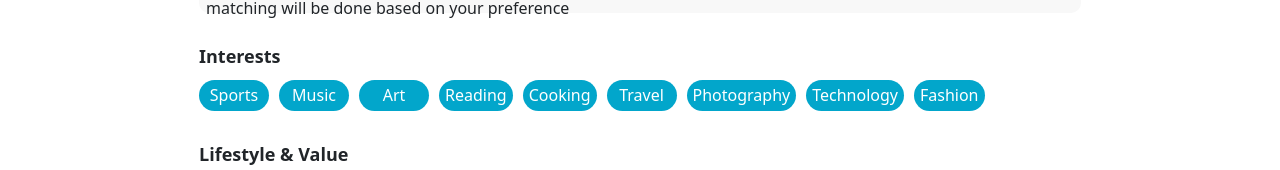
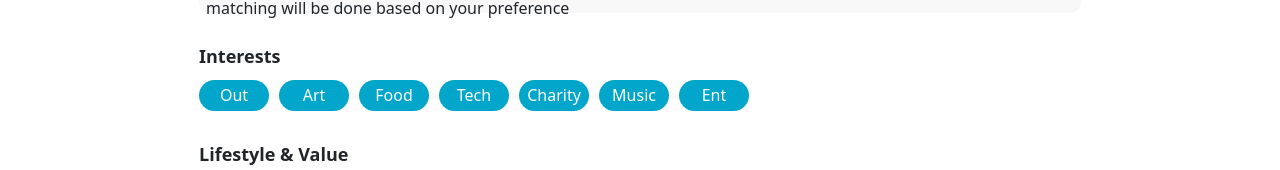
Before and after one commit to SSUlay-R/SSUlay-frontend, a React (Create React App) app in the folder ssulay-front/: page /buddy/prefer in a window 1280 px wide. Shown: the part 346-516 px from the top of the page. Built offline with nearby package versions, Linux system fonts and the light colour scheme; no server answers; the database is empty; sample sign-in values are in the browser's storage.

Commit message:
fixing git status

```diff
--- a/ssulay-front/src/components/BuddySearch.jsx
+++ b/ssulay-front/src/components/BuddySearch.jsx
@@ -38,15 +38,13 @@ export default function BuddySearch() {
 
 
   const interests = [
-    "Sports",
+    "Out",
+    "Art",
+    "Food",
+    "Tech",
+    "Charity",
     "Music",
-    "Art",
-    "Reading",
-    "Cooking",
-    "Travel",
-    "Photography",
-    "Technology",
-    "Fashion",
+    "Ent",
   ];
   const lifestyles=[
     "Fitness",
--- a/ssulay-front/src/pages/DummyDataPage.jsx
+++ b/ssulay-front/src/pages/DummyDataPage.jsx
@@ -6,15 +6,13 @@ import { auth, db } from "../config/firebase";
 export default function DummyDataCreator() {
   const nationality = ['USA', 'Japan', 'China', 'UK', 'Canada', 'Australia', 'Germany', 'France', 'Spain', 'Sweden', 'Netherlands', 'Finland'];
   const interests = [
-    "Sports",
+    "Out",
+    "Art",
+    "Food",
+    "Tech",
+    "Charity",
     "Music",
-    "Art",
-    "Reading",
-    "Cooking",
-    "Travel",
-    "Photography",
-    "Technology",
-    "Fashion",
+    "Ent",
   ];
 
   const lifestyles = [
```
